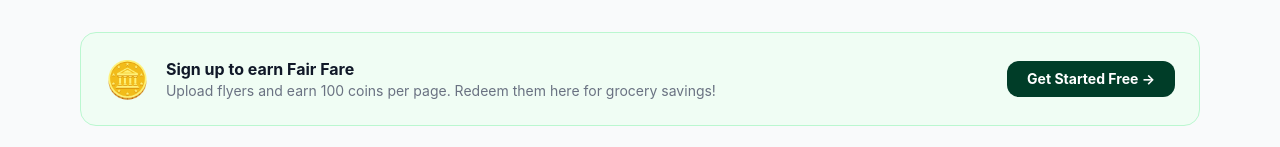
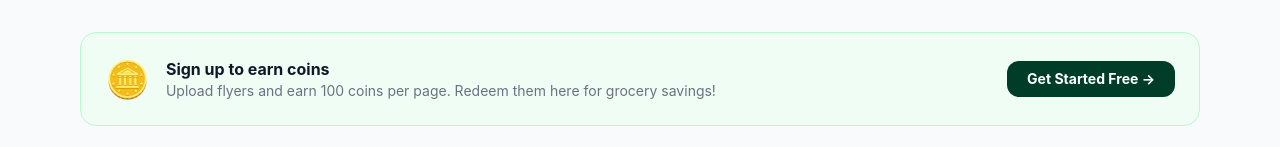
Before and after one commit to BitwiseData/nofrills-weekly-dealz, a Next.js app: page /shop in a window 1280 px wide. Shown: the part 165-312 px from the top of the page. Built offline with nearby package versions, Linux system fonts and the light colour scheme.

Commit message:
fix: last two coin-unit text fixes in shop page

```diff
--- a/app/shop/page.tsx
+++ b/app/shop/page.tsx
@@ -53,7 +53,7 @@
               <span className="text-xl">🪙</span>
               <div>
                 <div className="text-2xl font-black leading-none" style={{ color: "#003d28" }}>{user.coins.toLocaleString()}</div>
-                <div className="text-xs text-gray-400">Fair Fare</div>
+                <div className="text-xs text-gray-400">coins</div>
               </div>
             </div>
           ) : (
@@ -68,7 +68,7 @@
           <div className="rounded-2xl p-6 mb-8 flex items-center gap-4" style={{ background: "#f0fdf4", border: "1px solid #bbf7d0" }}>
             <span className="text-4xl">🪙</span>
             <div>
-              <p className="font-bold text-gray-900">Sign up to earn Fair Fare</p>
+              <p className="font-bold text-gray-900">Sign up to earn coins</p>
               <p className="text-sm text-gray-500">Upload flyers and earn 100 coins per page. Redeem them here for grocery savings!</p>
             </div>
             <Link href="/signup" className="ml-auto flex-shrink-0 px-5 py-2 rounded-xl font-bold text-white text-sm" style={{ background: "#003d28" }}>
```
